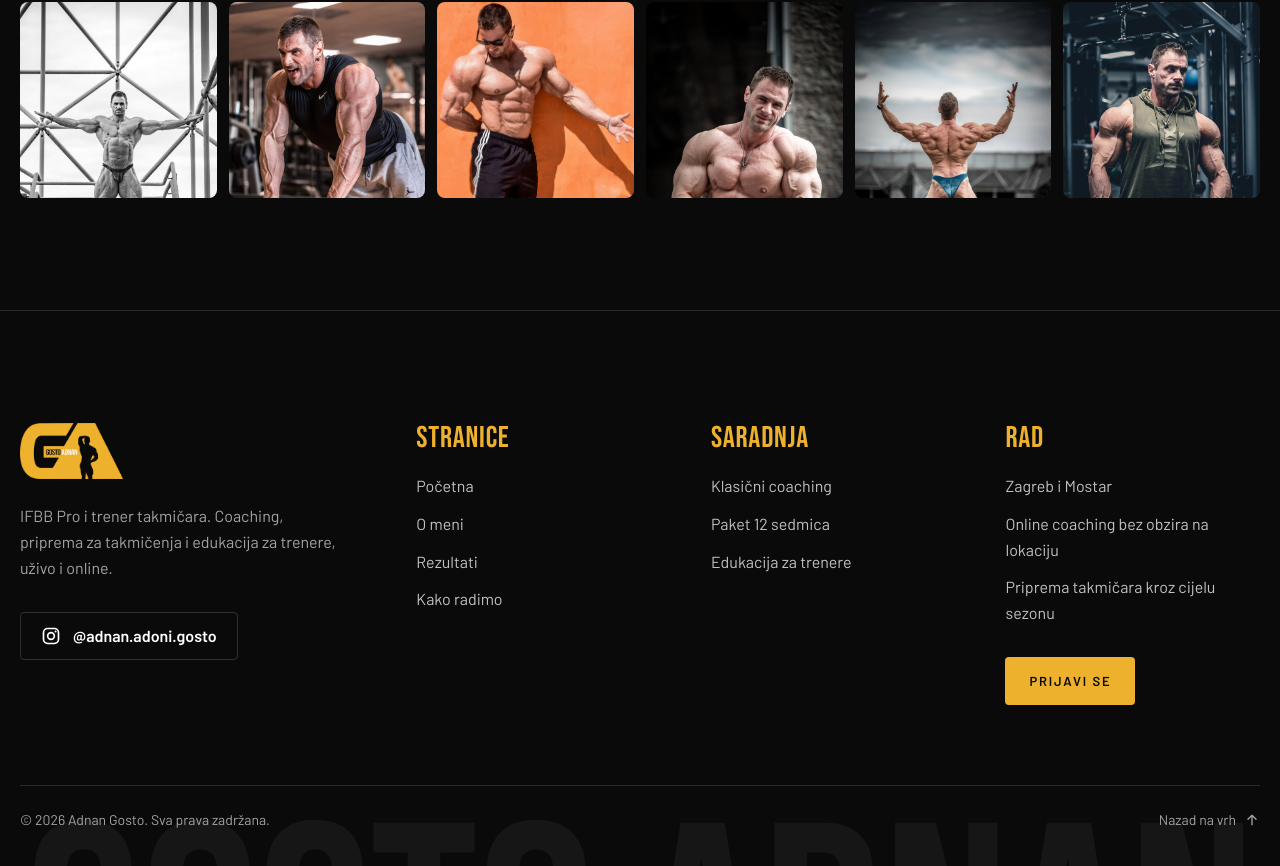
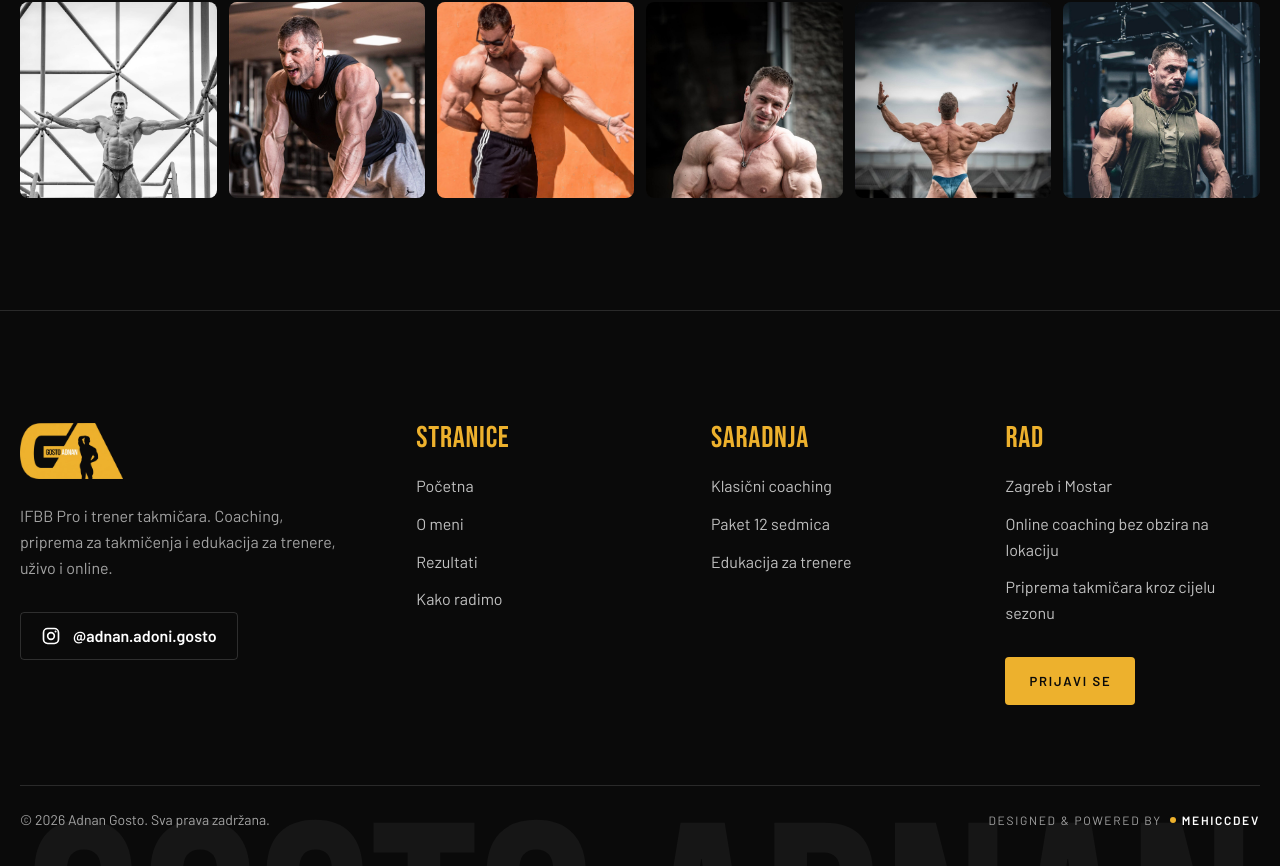
Before and after one commit to mehicch04/adnangosto, a Next.js app: page /o-meni in a window 1280 px wide. Shown: the part 9164-10030 px from the top of the page. Built offline with nearby package versions, Linux system fonts and the light colour scheme; no server answers; the database is empty.

Commit message:
feat: mehiccdev potpis u footeru

```diff
--- a/src/components/sections/SiteFooter.tsx
+++ b/src/components/sections/SiteFooter.tsx
@@ -113,19 +113,16 @@ export async function SiteFooter() {
             © {new Date().getFullYear()} {site.name}. Sva prava zadržana.
           </p>
           <a
-            href="#"
-            className="inline-flex items-center gap-2 transition-colors hover:text-brand-yellow"
+            href="https://mehiccdev.com"
+            target="_blank"
+            rel="noopener"
+            className="group inline-flex items-center gap-2 text-xs tracking-[0.14em] uppercase transition-colors hover:text-white"
           >
-            Nazad na vrh
-            <svg viewBox="0 0 24 24" aria-hidden="true" className="size-4" fill="none">
-              <path
-                d="M12 19V5m0 0-6 6m6-6 6 6"
-                stroke="currentColor"
-                strokeWidth="2"
-                strokeLinecap="round"
-                strokeLinejoin="round"
-              />
-            </svg>
+            Designed &amp; powered by
+            <span className="inline-flex items-center gap-1.5 font-bold text-white">
+              <span className="size-1.5 rounded-full bg-brand-yellow transition-transform duration-300 group-hover:scale-150" />
+              mehiccdev
+            </span>
           </a>
         </div>
       </div>
```
